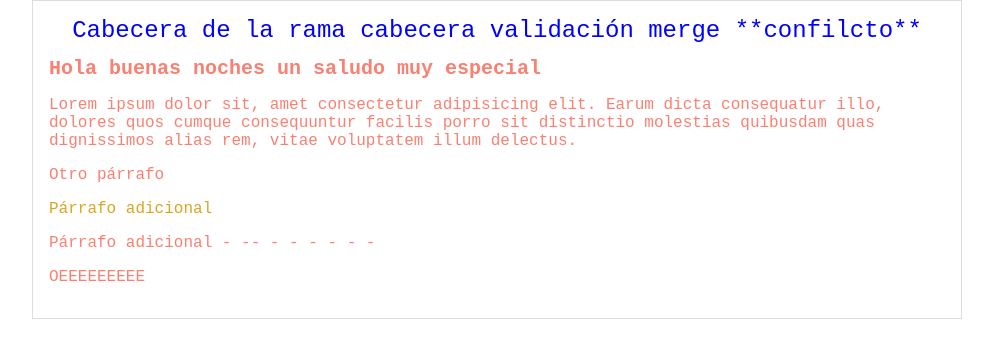
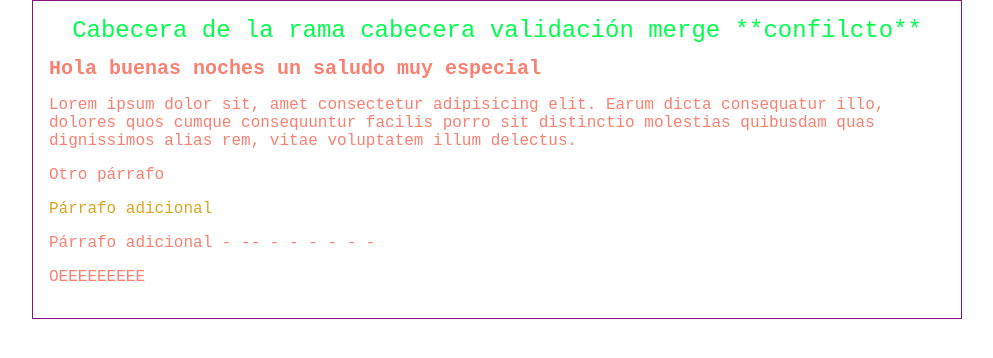
Before and after one commit to wilfredoha/platzi, a plain HTML site: page index.html in a window 1280 px wide. Shown: the whole page, without its empty margins (143-1136 px from the left). Drawn offline with Linux system fonts and the light colour scheme.

Commit message:
cambios feos en cabecera

```diff
--- a/css/estilos.css
+++ b/css/estilos.css
@@ -11,7 +11,7 @@ body{
     width: 70%;
     padding: 1em;
     text-align: left;
-    border: 1px solid #DDD;
+    border: 1px solid rgb(136, 21, 126);
     margin: 0 auto;
 }
 
@@ -20,7 +20,7 @@ body{
 }
 
 #cabecera{
-    color: blue;
+    color: rgb(0, 255, 76);
     text-align: center;
     font-size: x-large;
 }
```
